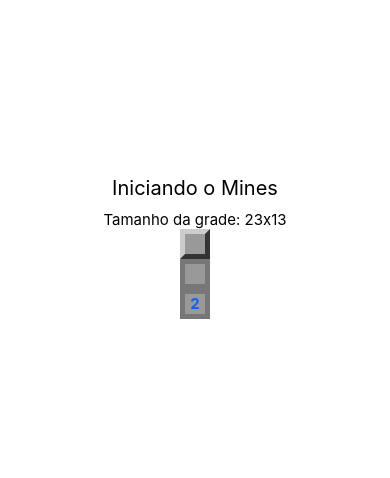
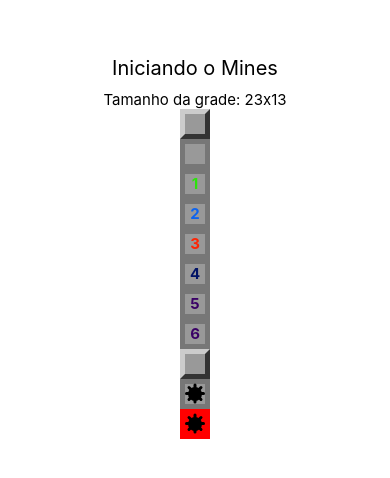
Before and after one commit to adriano-franca/Minas, a React Native app: screen / in a window 390 px wide. Shown: the part 180-658 px from the top of the page. Built offline with nearby package versions, Linux system fonts and the light colour scheme.

Commit message:
componente mina

```diff
--- a/App.js
+++ b/App.js
@@ -13,7 +13,15 @@
       <Text style={styles.instructions}>Tamanho da grade: {params.getRowsAmount()}x{params.getColumnsAmount()}</Text>
       <Field />
       <Field opened />
+      <Field opened nearMines={1} />
       <Field opened nearMines={2} />
+      <Field opened nearMines={3} />
+      <Field opened nearMines={4} />
+      <Field opened nearMines={5} />
+      <Field opened nearMines={6} />
+      <Field mined />
+      <Field mined opened />
+      <Field mined opened exploded />
       <StatusBar style="auto" />
     </SafeAreaView>
     )
--- a/src/components/Field.js
+++ b/src/components/Field.js
@@ -1,12 +1,14 @@
 import React from 'react'
 import { SafeAreaView, StyleSheet, Text } from 'react-native'
 import params from '../params'
+import Mine from './Mine'
 
 export default props => {
-    const { mined, opened, nearMines } = props
+    const { mined, opened, nearMines, exploded } = props
 
     const styleField = [styles.field]
     if(opened) styleField.push(styles.opened)
+    if(exploded) styleField.push(styles.exploded)
     if (styleField.length === 1) styleField.push(styles.regular)
 
     let color = null
@@ -22,6 +24,7 @@
         <SafeAreaView style={styleField}>
             {!mined && opened && nearMines > 0 ? <Text style={[styles.label, {color : color}]}>
                 {nearMines}</Text> : false }
+            {mined && opened ? <Mine /> : false}
         </SafeAreaView>
     )
 }
@@ -48,6 +51,10 @@
         label: {
             fontWeight: 'bold',
             fontSize: params.fontSize,
+        },
+        exploded:{
+            backgroundColor: 'red',
+            borderColor: 'red',
         }
     }
 )
--- /dev/null
+++ b/src/components/Mine.js
@@ -0,0 +1,36 @@
+import React from 'react'
+import { SafeAreaView, StyleSheet, View } from 'react-native'
+
+export default props => {
+    return (
+        <SafeAreaView style={styles.container}>
+            <View style={styles.coreMine} />
+            <View style={styles.line} />
+            <View style={[styles.line, { transform: [{rotate: '45deg'}]}]} />
+            <View style={[styles.line, { transform: [{rotate: '90deg'}]}]} />
+            <View style={[styles.line, { transform: [{rotate: '135deg'}]}]} />
+        </SafeAreaView>
+    )
+}
+
+const styles = StyleSheet.create({
+    container:{
+        alignItems: 'center',
+        justifyContent: 'center'
+    },
+    coreMine:{
+        height: 14,
+        width: 14,
+        borderRadius: 10,
+        backgroundColor: 'black',
+        alignItems: 'center',
+        justifyContent: 'center',
+    },
+    line:{
+        position: 'absolute',
+        height: 3,
+        width: 20,
+        borderRadius: 3,
+        backgroundColor: 'black'
+    }
+})
```
